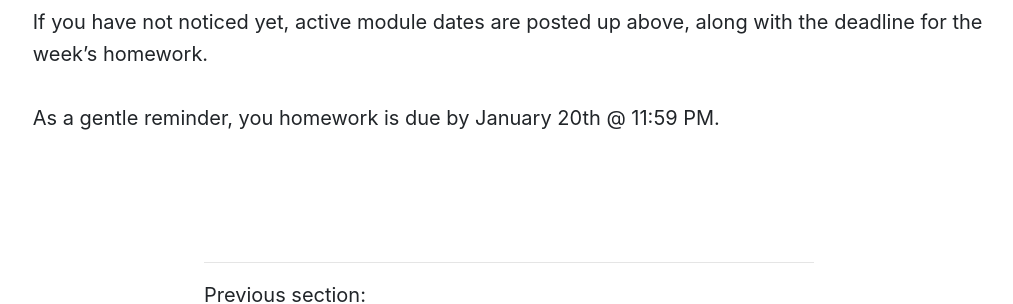
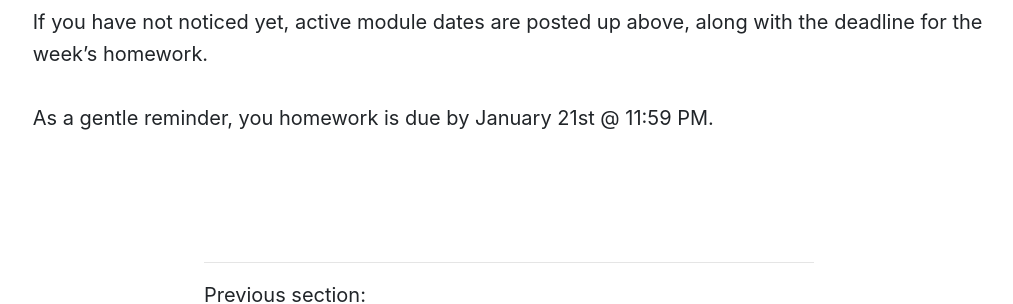
Before and after one commit to Montana-Media-Arts/441-web-tech-Spring2020-course, a Jekyll site: the page built from modules/week-1/_posts/2017-12-30-conclusions.md, in a window 1280 px wide and 900 px high, scrolled down 733 px. Shown: the part 541-845 px from the top of the window, without its empty margins (131-1144 px from the left). Built offline with Jekyll 4.4.1, drawn with Linux system fonts in a browser that asks for light colours; nearby versions of some CDN libraries; some of the changed text lies outside the part shown.

Commit message:
Update dates.yml

```diff
--- a/_data/dates.yml
+++ b/_data/dates.yml
@@ -1,6 +1,6 @@
 
 # Spring 2020
-1: ["January 13th - January 19th", "January 20th @ 11:59 PM"]
+1: ["January 13th - January 19th", "January 21st @ 11:59 PM"]
 2: ["January 20th - January 26th", "January 27th @ 11:59 PM"]
 3: ["January 27th - February 2nd", "February 3nd @ 11:59 PM"]
 4: ["February 3rd - February 9th", "February 10th @ 11:59 PM"]
```
